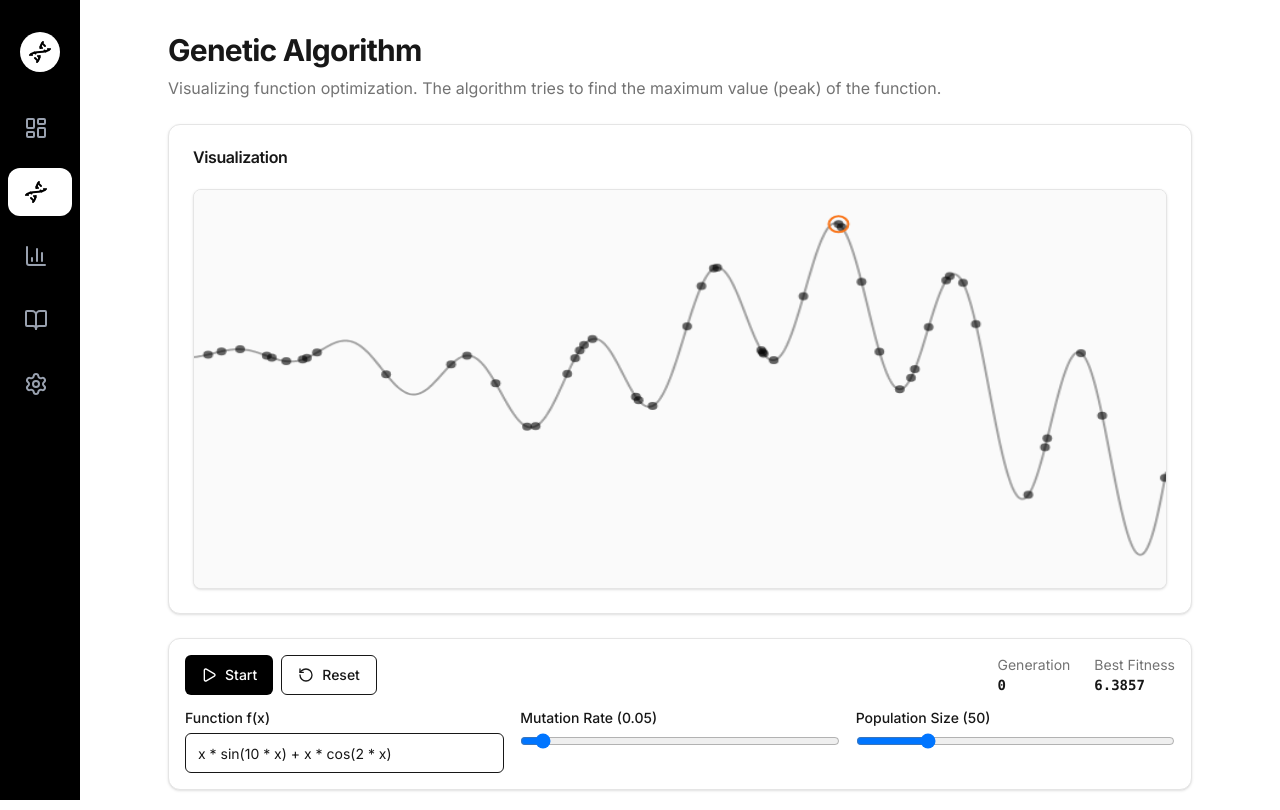
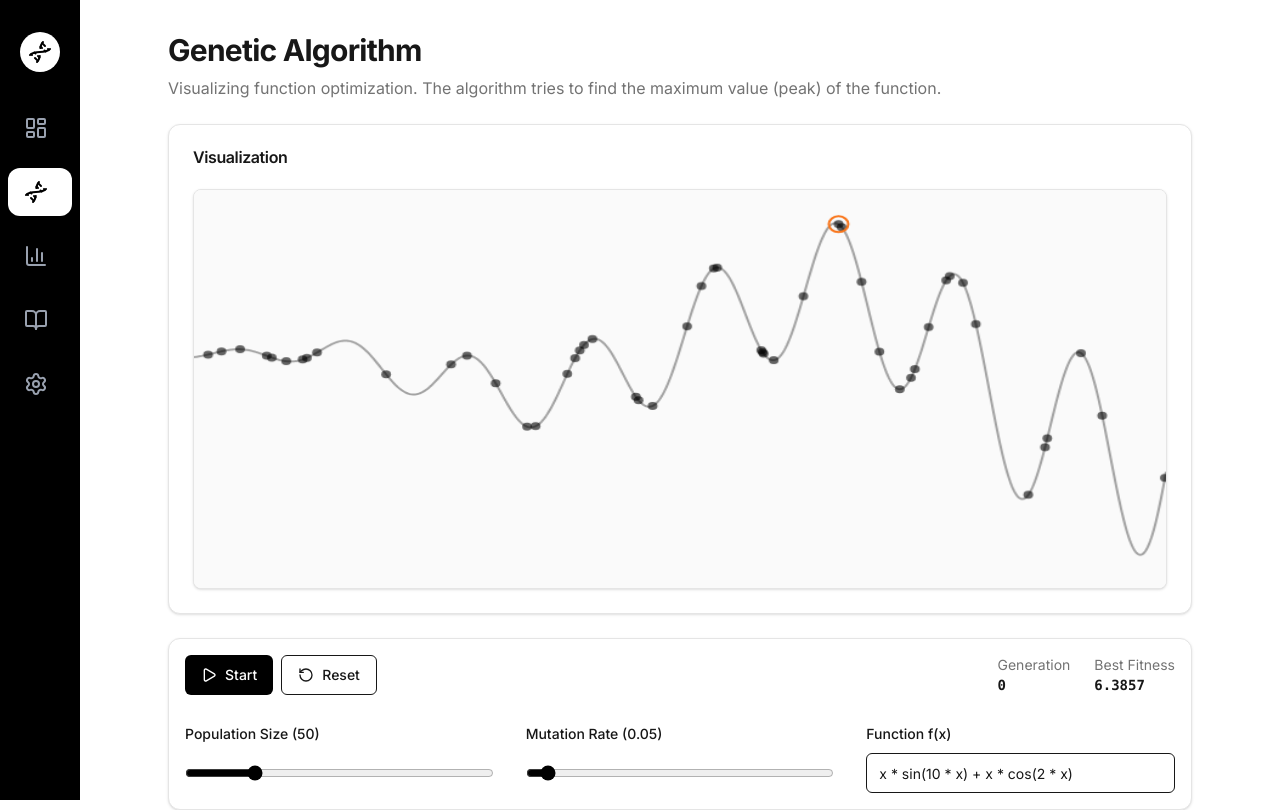
Before and after one commit to Ormon-huehuehue/Optimization-Tech-Visualizer, a Next.js app: page /genetic-algorithm in a window 1280 px wide. Shown: the top 810 px of the page. Built offline with nearby package versions, Linux system fonts and the light colour scheme.

Commit message:
UI touchups

```diff
--- a/src/components/visualizer/Controls.tsx
+++ b/src/components/visualizer/Controls.tsx
@@ -75,8 +75,38 @@ export function Controls({
         </div>
       </div>
 
-      <div className="grid gap-4 md:grid-cols-3">
-        <div className="flex flex-col space-y-2">
+      <div className="grid gap-8 md:grid-cols-3 pt-4">
+        <div className="flex flex-col space-y-6">
+          <label className="text-sm font-medium leading-none peer-disabled:cursor-not-allowed peer-disabled:opacity-70">
+            Population Size ({populationSize})
+          </label>
+          <input
+            type="range"
+            min="10"
+            max="200"
+            step="10"
+            value={populationSize}
+            onChange={(e) => onPopulationSizeChange(parseInt(e.target.value))}
+            className="w-full cursor-pointer accent-primary"
+            disabled={isRunning}
+          />
+        </div>
+        <div className="flex flex-col space-y-6">
+          <label className="text-sm font-medium leading-none peer-disabled:cursor-not-allowed peer-disabled:opacity-70">
+            Mutation Rate ({mutationRate})
+          </label>
+          <input
+            type="range"
+            min="0"
+            max="1"
+            step="0.01"
+            value={mutationRate}
+            onChange={(e) => onMutationRateChange(parseFloat(e.target.value))}
+            className="w-full cursor-pointer accent-primary"
+            disabled={isRunning}
+          />
+        </div>
+        <div className="flex flex-col space-y-3">
           <label className="text-sm font-medium leading-none peer-disabled:cursor-not-allowed peer-disabled:opacity-70">
             Function f(x)
           </label>
@@ -89,36 +119,6 @@ export function Controls({
             disabled={isRunning}
           />
         </div>
-        <div className="flex flex-col space-y-2">
-          <label className="text-sm font-medium leading-none peer-disabled:cursor-not-allowed peer-disabled:opacity-70">
-            Mutation Rate ({mutationRate})
-          </label>
-          <input
-            type="range"
-            min="0"
-            max="1"
-            step="0.01"
-            value={mutationRate}
-            onChange={(e) => onMutationRateChange(parseFloat(e.target.value))}
-            className="w-full"
-            disabled={isRunning}
-          />
-        </div>
-        <div className="flex flex-col space-y-2">
-          <label className="text-sm font-medium leading-none peer-disabled:cursor-not-allowed peer-disabled:opacity-70">
-            Population Size ({populationSize})
-          </label>
-          <input
-            type="range"
-            min="10"
-            max="200"
-            step="10"
-            value={populationSize}
-            onChange={(e) => onPopulationSizeChange(parseInt(e.target.value))}
-            className="w-full"
-            disabled={isRunning}
-          />
-        </div>
       </div>
     </div>
   );
```
